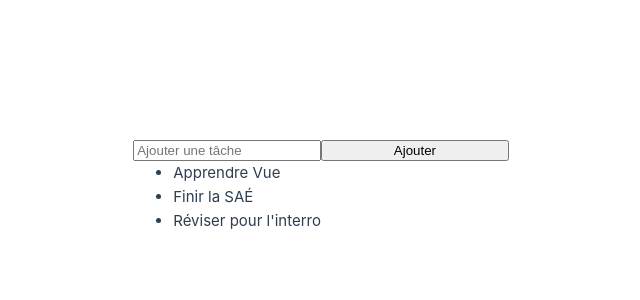
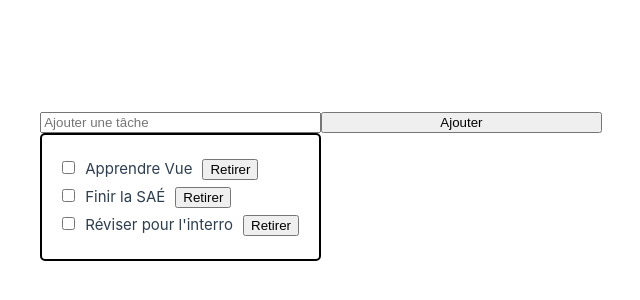
Before and after one commit to JoraxTV/todo_list, a Vue app: page / in a window 1280 px wide. Shown: the part 214-514 px from the top of the page, without its empty margins (319-959 px from the left). Built offline with nearby package versions, Linux system fonts and the light colour scheme.

Commit message:
Exercice 11-12

```diff
--- a/src/App.vue
+++ b/src/App.vue
@@ -10,6 +10,10 @@
     if (description == "") return;
     taches.value.push({id:id++, description:description, faite:false});
   }
+
+  function retirerTache(id:number){
+    taches.value = taches.value.filter(tache => tache.id != id);
+  }
 </script>
 
 <template>
@@ -18,7 +22,9 @@
   <div id="wrapper">
       <ul>
         <li v-for="tache in taches" :key="tache.id">
-        <span>{{tache.description}}</span>
+          <input type="checkbox" v-model="tache.faite"/>
+          <span>{{tache.description}}</span>
+          <button @click="retirerTache(tache.id)">Retirer</button>
         </li>
       </ul>
     </div>
@@ -60,4 +66,17 @@ header {
     flex-wrap: wrap;
   }
 }
+#wrapper{
+   border-radius: 5px;
+   border:solid black 2px;
+   padding: 10px;
+ }
+ ul,span{
+   padding:10px;
+ }
+ li{
+   list-style: none;
+   padding: 2px 0px;
+ }
+
 </style>
```
